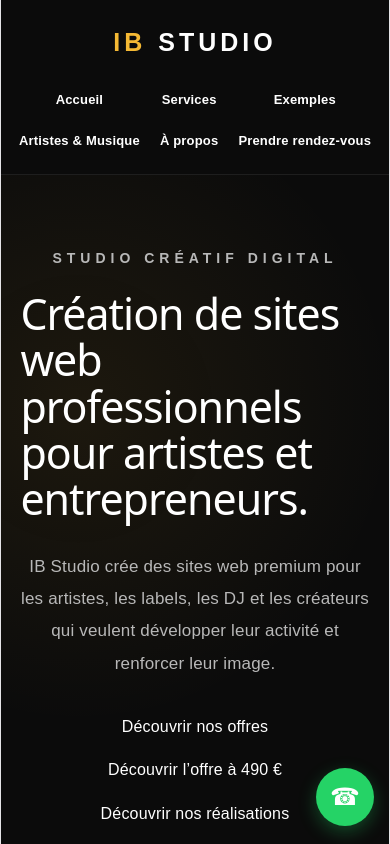
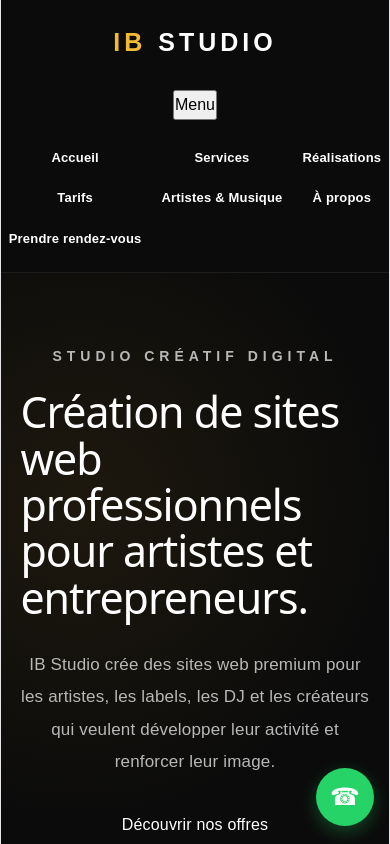
Before and after one commit to dialloib124-cell/ib-studio, a React (Vite) app: page / in a window 390 px wide. Shown: the top 844 px of the page. Built offline with nearby package versions, Linux system fonts and the light colour scheme.

Commit message:
Ajouter navigation mobile accessible et lien tarifs

```diff
--- a/src/App.jsx
+++ b/src/App.jsx
@@ -1,7 +1,7 @@
 import "./App.css";
 import AOS from "aos";
 import "aos/dist/aos.css";
-import { useEffect } from "react";
+import { useEffect, useState } from "react";
 const examples = [
   { category: "Coiffure et beauté", name: "Rosa Style", detail: "Présentez vos prestations et facilitez la prise de contact.", status: "Site client", url: "https://rosastyle.fr", image: "https://rosastyle.fr/assets/rosa-logo.png", logo: true },
   { category: "Décoration et intérieur", name: "Essentiel et M.O.Y", detail: "Mettez en valeur votre univers et vos accompagnements.", status: "Site client · Livré", url: "https://essentieletmoy.com", image: "https://essentiel-et-moy.dialloib124.chatgpt.site/assets/salon-hd.jpg" },
@@ -10,6 +10,8 @@ const examples = [
 ];
 
 function App() {
+  const [menuOpen, setMenuOpen] = useState(false);
+
   useEffect(() => {
     AOS.init({
       duration: 1000,
@@ -24,10 +26,12 @@ function App() {
   <span>IB</span> STUDIO
 </div>
 
-        <nav>
+        <button type="button" className="mobile-menu-toggle" aria-controls="primary-navigation" aria-expanded={menuOpen} onClick={() => setMenuOpen(!menuOpen)}>{menuOpen ? "Fermer" : "Menu"}</button>
+        <nav id="primary-navigation" className={menuOpen ? "nav-open" : ""} aria-label="Navigation principale" onClick={(event) => { if (event.target.closest("a")) setMenuOpen(false); }}>
           <a href="#accueil">Accueil</a>
 <a href="#services">Services</a>
-<a href="#realisations">Exemples</a>
+<a href="#realisations">Réalisations</a>
+<a href="#tarifs">Tarifs</a>
 <a href="#artistes-musique">Artistes & Musique</a>
 <a href="#apropos">À propos</a>
 <a href="#contact" className="btn">Prendre rendez-vous</a>
```
